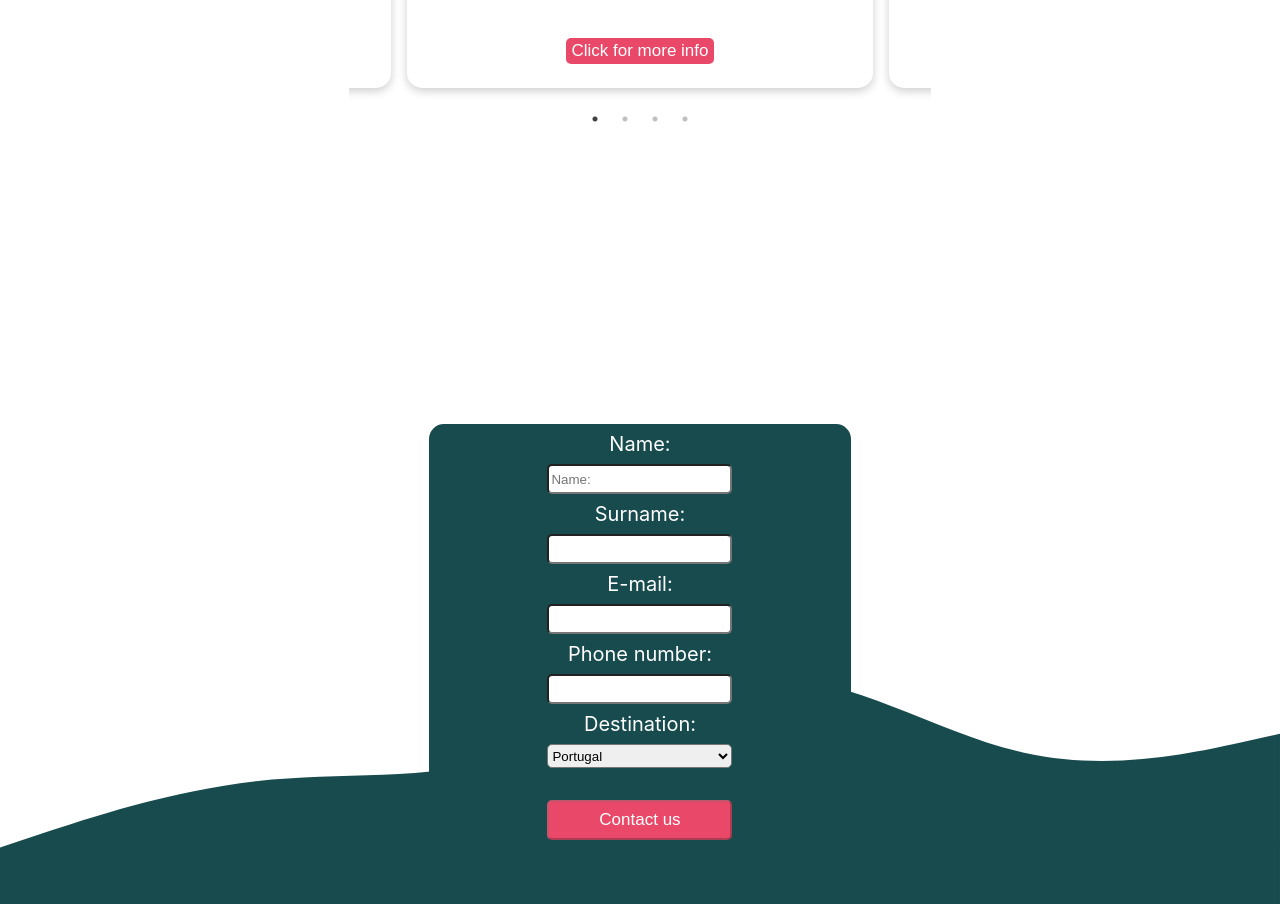
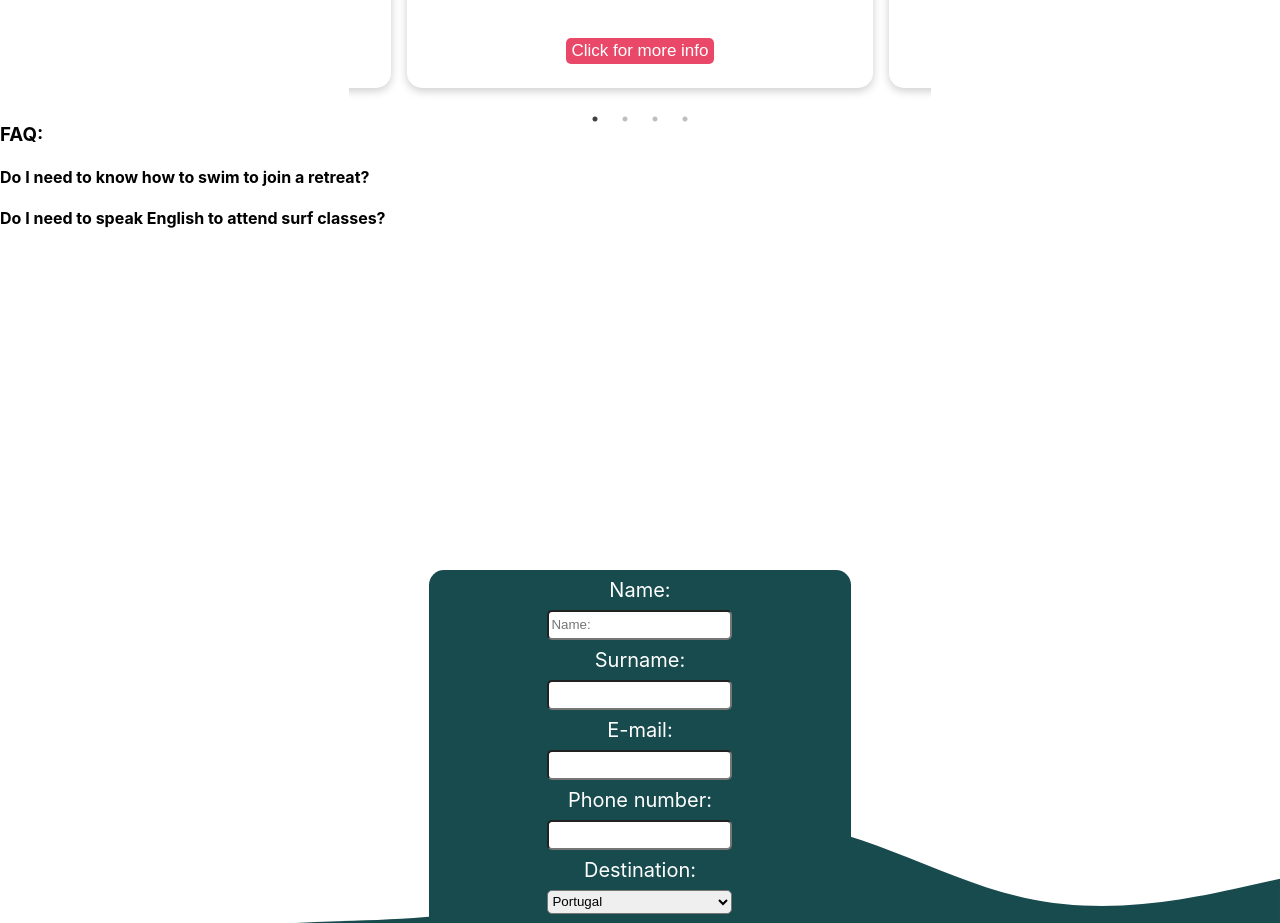
Before and after one commit to LilBr21/surf-retreats, a React (Create React App) app: page / in a window 1280 px wide. Shown: the part 1620-2543 px from the top of the page. Built offline with nearby package versions, Linux system fonts and the light colour scheme.

Commit message:
first faq section created

```diff
--- a/src/App.js
+++ b/src/App.js
@@ -4,6 +4,7 @@ import {ReactComponent as Wave} from './wave.svg';
 import Header from './components/Header';
 import Description from './components/Description';
 import DestinationSlider from './components/Slider/DestinationSlider';
+import Faq from './components/Faq';
 
 function App() {
   return (
@@ -15,6 +16,7 @@ function App() {
       <div className='choosedestination'>
         <DestinationSlider />
       </div>
+      <Faq />
       <div className="container">
         <div className="App">
           <Form />
--- /dev/null
+++ b/src/components/Faq.js
@@ -0,0 +1,46 @@
+import { useState } from 'react';
+
+const Faq = () => {
+    const [firstAnswerIsShown, setFirstAnswerIsShown] = useState(false);
+    const [secondAnswerIsShown, setSecondAnswerIsShown] = useState(false);
+
+    const showFirstAnswerHandler = () => {
+        if (!firstAnswerIsShown) {
+            setFirstAnswerIsShown(true);
+        } else {
+            setFirstAnswerIsShown(false);
+        }
+    }
+
+    const showSecondAnswerHandler = () => {
+        if (!secondAnswerIsShown) {
+            setSecondAnswerIsShown(true);
+        } else {
+            setSecondAnswerIsShown(false);
+        }
+    }
+
+    return (
+        <div className="faq-container">
+            <h3>FAQ:</h3>
+            <div onClick={showFirstAnswerHandler}>
+                <h4>Do I need to know how to swim to join a retreat?</h4>
+                {firstAnswerIsShown ? <p>
+                    Yes, as surfing is a water sport it is reccomended for you to
+                    know how to swim.
+                </p> : null}
+            </div>
+            <div onClick={showSecondAnswerHandler}>
+                <h4>Do I need to speak English to attend surf classes?</h4>
+                {secondAnswerIsShown ? <p>
+                    It would be easier to communicate if you were an English speaker
+                    but some of our instructors also speak other languages, like Spanish
+                    or French. Please contact us and we'll discuss all of the possibilities.
+                </p> : null}
+            </div>
+        </div>
+
+    )
+};
+
+export default Faq;
--- a/src/components/Slider/CardExtension.js
+++ b/src/components/Slider/CardExtension.js
@@ -9,7 +9,7 @@ let portugalExtension = {
 }
 
 let costaRicaExtension = {
-    extname: 'Portugal, Peniche',
+    extname: 'Costa Rica',
     extdesc: 'sth shit',
     accomodation: 'sth',
     prices: '$$$',
```
